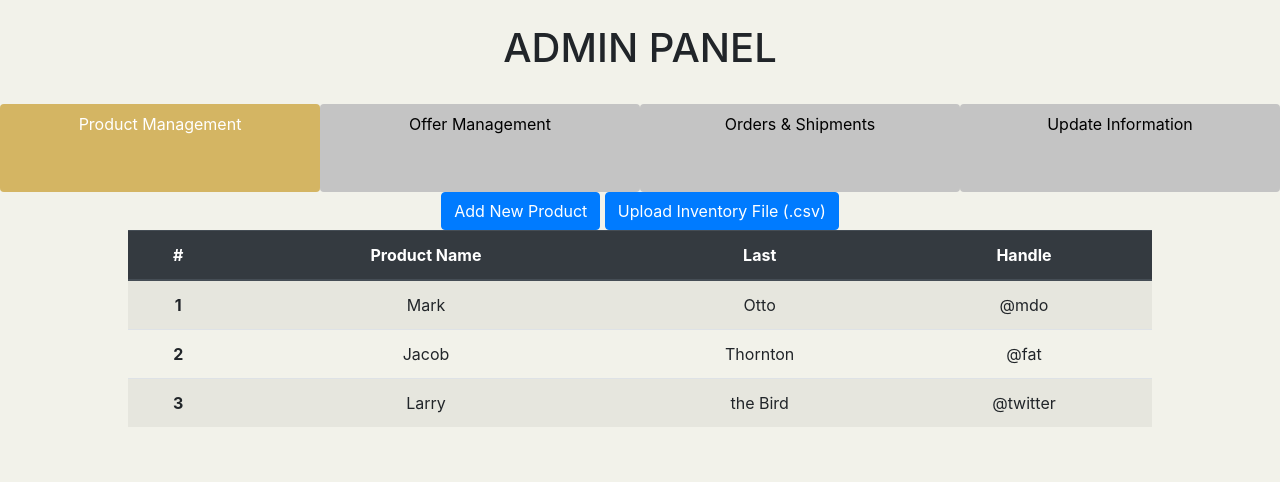
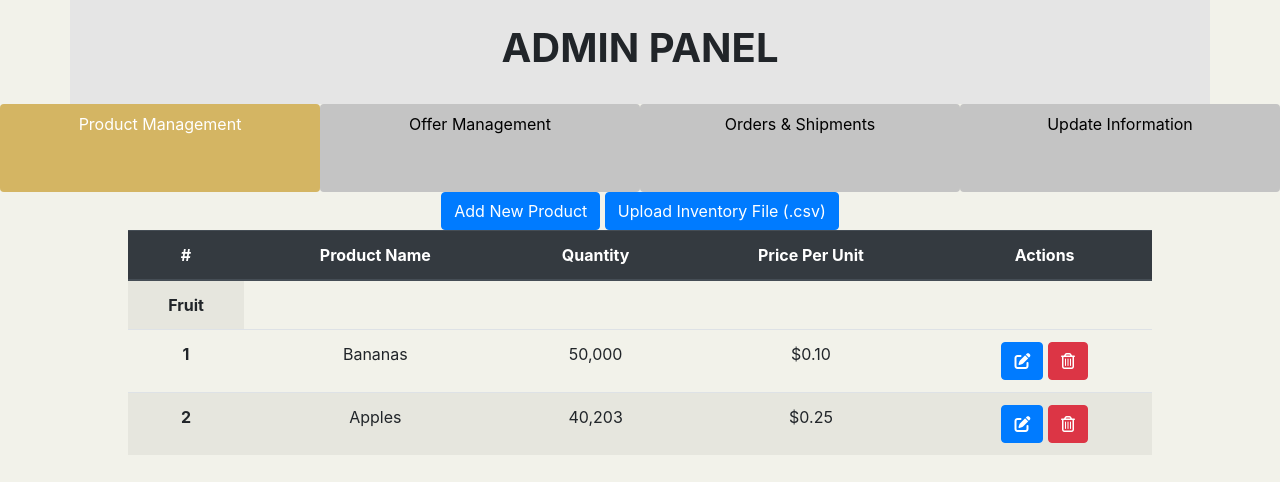
Before and after one commit to nhungoc1508/egrocery, a Flask app: page /admin in a window 1280 px wide. Shown: the part 56-538 px from the top of the page. Run offline with Flask 2, Linux system fonts and the light colour scheme; some libraries are stand-ins or nearby versions.

Commit message:
:art: Updated Admin Tables

```diff
--- a/market/static/styles/styles.css
+++ b/market/static/styles/styles.css
@@ -21,10 +21,16 @@ body {
 
 .admin-title {
     padding: 1.5rem 0%;
+    background-color: #E5E5E5;
+}
+
+.admin-title h1 {
+    font-weight: bold;
 }
 
 .nav-item {
     padding: auto;
+    vertical-align: middle;
 }
 
 .tab-container {
--- a/market/templates/admin.html
+++ b/market/templates/admin.html
@@ -46,28 +46,34 @@
           <tr>
             <th scope="col">#</th>
             <th scope="col">Product Name</th>
-            <th scope="col">Last</th>
-            <th scope="col">Handle</th>
+            <th scope="col">Quantity</th>
+            <th scope="col">Price Per Unit</th>
+            <th scope="col">Actions</th>
           </tr>
         </thead>
         <tbody>
+          <tr class="category">
+            <th scope="row">Fruit</th>
+          </tr>
           <tr>
             <th scope="row">1</th>
-            <td>Mark</td>
-            <td>Otto</td>
-            <td>@mdo</td>
+            <td>Bananas</td>
+            <td>50,000</td>
+            <td>$0.10</td>
+            <td>
+              <button type="button" class="btn btn-primary"><i class="fas fa-edit"></i></button>
+              <button type="button" class="btn btn-danger"><i class="far fa-trash-alt"></i></button>
+            </td>
           </tr>
           <tr>
             <th scope="row">2</th>
-            <td>Jacob</td>
-            <td>Thornton</td>
-            <td>@fat</td>
-          </tr>
-          <tr>
-            <th scope="row">3</th>
-            <td>Larry</td>
-            <td>the Bird</td>
-            <td>@twitter</td>
+            <td>Apples</td>
+            <td>40,203</td>
+            <td>$0.25</td>
+            <td>
+              <button type="button" class="btn btn-primary"><i class="fas fa-edit"></i></button>
+              <button type="button" class="btn btn-danger"><i class="far fa-trash-alt"></i></button>
+            </td>
           </tr>
         </tbody>
       </table>
@@ -118,9 +124,11 @@
         <thead class="thead-dark">
           <tr>
             <th scope="col">#</th>
-            <th scope="col">First</th>
-            <th scope="col">Last</th>
-            <th scope="col">Offers</th>
+            <th scope="col">Affected Items</th>
+            <th scope="col">Discount</th>
+            <th scope="col">Offer Type</th>
+            <th scope="col">Start Date - End Date</th>
+            <th scope="col">Actions</th>
           </tr>
         </thead>
       </table>
@@ -184,29 +192,26 @@
         <thead class="thead-dark">
           <tr>
             <th scope="col">#</th>
-            <th scope="col">First</th>
-            <th scope="col">Last</th>
-            <th scope="col">Orders</th>
+            <th scope="col">Order ID</th>
+            <th scope="col">User ID</th>
+            <th scope="col">Delivery Address</th>
+            <th scope="col">Order Details</th>
+            <th scope="col">Actions</th>
           </tr>
         </thead>
         <tbody>
           <tr>
             <th scope="row">1</th>
-            <td>Mark</td>
-            <td>Otto</td>
-            <td>@mdo</td>
-          </tr>
-          <tr>
-            <th scope="row">2</th>
-            <td>Jacob</td>
-            <td>Thornton</td>
-            <td>@fat</td>
-          </tr>
-          <tr>
-            <th scope="row">3</th>
-            <td>Larry</td>
-            <td>the Bird</td>
-            <td>@twitter</td>
+            <td>3012031</td>
+            <td>10000234</td>
+            <td>108 Mcfaraday Lane, Saadiyat Island, Abu Dhabi</td>
+            <td>
+              <button type="button" class="btn btn-primary"><i class="far fa-eye"></i></button>
+            </td>
+            <td>
+              <button type="button" class="btn btn-primary"><i class="fas fa-edit"></i></button>
+              <button type="button" class="btn btn-danger"><i class="far fa-trash-alt"></i></button>
+            </td>
           </tr>
         </tbody>
       </table>
@@ -240,7 +245,7 @@
     <script src="https://code.jquery.com/jquery-3.5.1.slim.min.js" integrity="sha384-DfXdz2htPH0lsSSs5nCTpuj/zy4C+OGpamoFVy38MVBnE+IbbVYUew+OrCXaRkfj" crossorigin="anonymous"></script>
 
     <script>
-      showCorrectContent();
+      showCorrectContent();       // Should show correct content when initially loading
         $(".nav li a").on("click", function() {
             $(".nav li a").removeClass("active");
             $(this).addClass("active");
```
